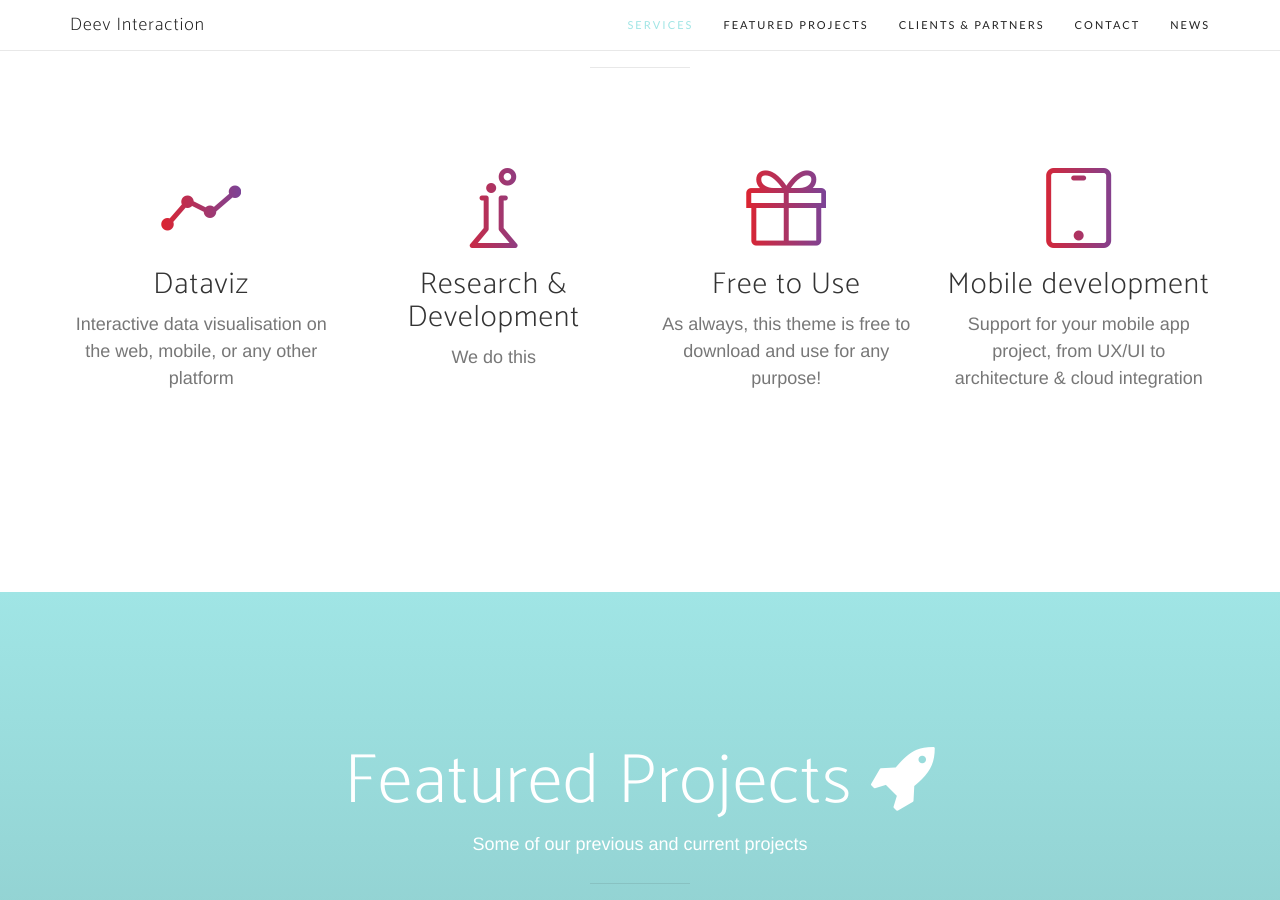
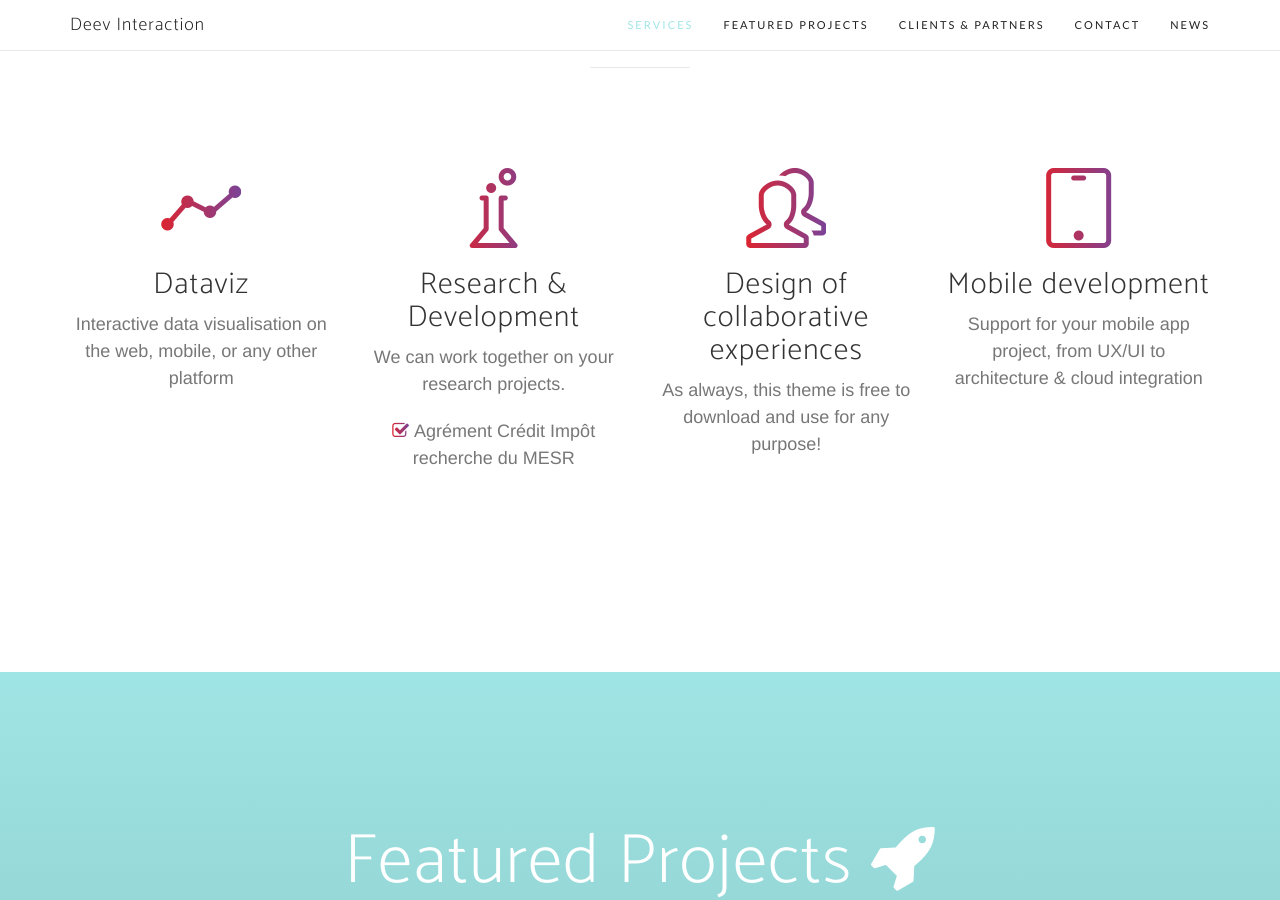
Before and after one commit to legras/legras.github.io, a Jekyll site: the page built from index.html, in a window 1280 px wide and 900 px high, scrolled down 1050 px. Built offline with Jekyll 4.4.1, drawn with Linux system fonts in a browser that asks for light colours; nearby versions of some CDN libraries; some web fonts are replaced; the list of posts is cut into pages by our own code.

Commit message:
Work on services

```diff
--- a/_includes/services.html
+++ b/_includes/services.html
@@ -22,13 +22,14 @@
                                 <div class="feature-item">
                                     <i class="icon-chemistry text-primary"></i>
                                     <h3>Research &amp; Development</h3>
-                                    <p class="text-muted">We do this</p>
+                                    <p class="text-muted">We can work together on your research projects. </p>
+									<p class="text-muted"><i class="fa fa-check-square-o" style="font-size:inherit"></i>&nbsp;Agrément Crédit Impôt recherche du MESR</p>
                                 </div>
                             </div>
                 <div class="col-md-3">
                                 <div class="feature-item">
-                                    <i class="icon-present text-primary"></i>
-                                    <h3>Free to Use</h3>
+                                    <i class="icon-people text-primary"></i>
+                                    <h3>Design of collaborative experiences</h3>
                                     <p class="text-muted">As always, this theme is free to download and use for any purpose!</p>
                                 </div>
                             </div>
```
